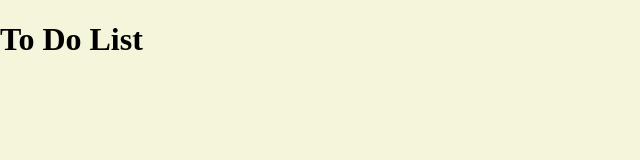
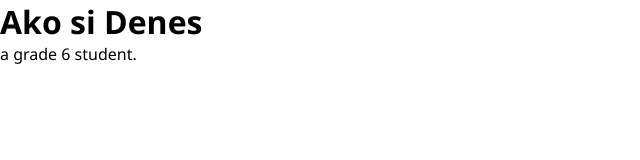
Before and after one commit to Emanyuwel/To-Do-List, a plain HTML site: page index.html in a window 1280 px wide. Shown: the whole page, without its empty margins (0-640 px from the left). Drawn offline with Linux system fonts and the light colour scheme.

Commit message:
updated files and added some images

```diff
--- a/index.html
+++ b/index.html
@@ -7,8 +7,14 @@
     <link rel="stylesheet" href="styles.css" />
   </head>
   <body>
-    <h1>To Do List</h1>
-    <div></div>
+    <div class="divtag">
+      <h1>Ako si Denes</h1>
+      <p>a grade 6 student.</p>
+    </div>
     <script src="index.js"></script>
   </body>
 </html>
+
+<!--
+sdbgvfsdb
+-->
--- a/styles.css
+++ b/styles.css
@@ -1,8 +1,6 @@
-body {
-  background-color: beige;
-  display: flex;
-  position: absolute;
-  justify-content: center;
-  align-items: center;
-  margin: auto;
+* {
+  margin: 0;
+  padding: 0%;
+  font-family: "Segoe UI", Tahoma, Geneva, Verdana, sans-serif;
+  box-sizing: border-box;
 }
```
Also changed, not shown: images/checked.png (added), images/icon.png (added), images/unchecked.png (added).
